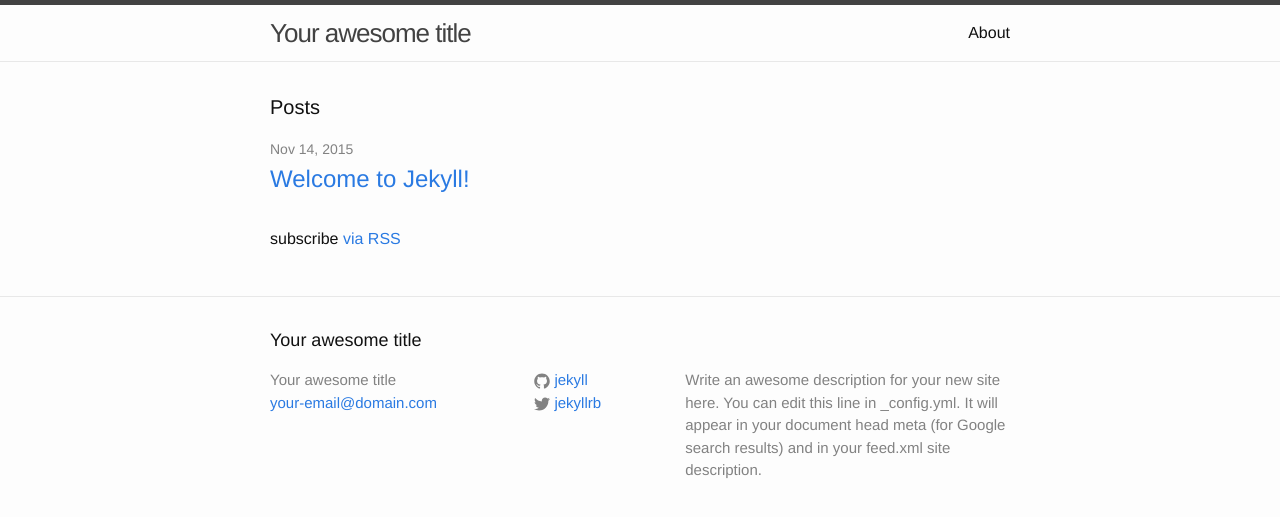
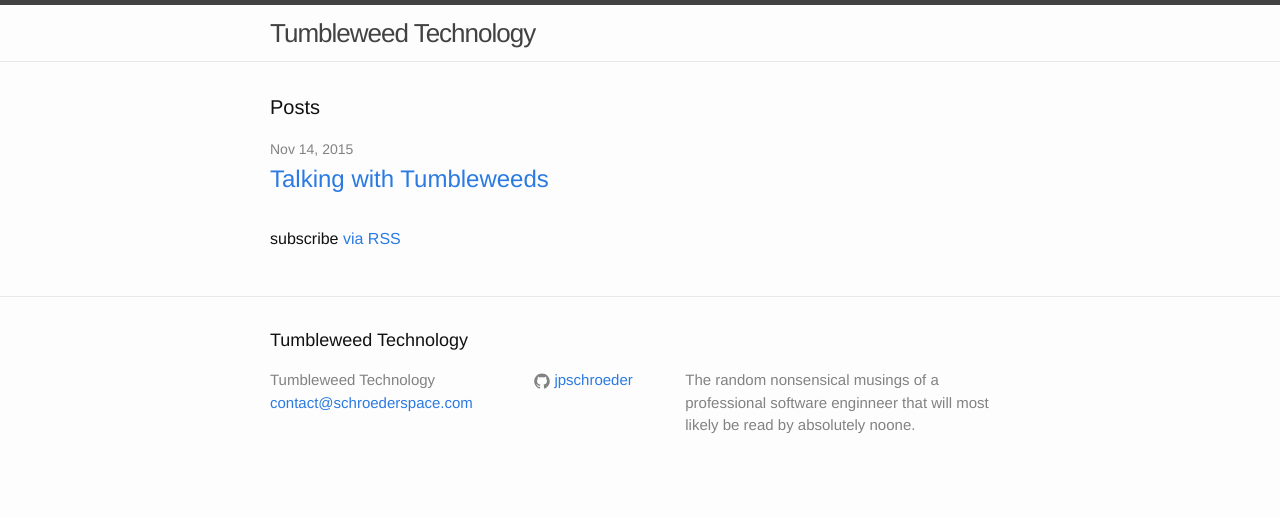
Before and after one commit to jpschroeder/jpschroeder.github.io, a Jekyll site: the page built from index.html, in a window 1280 px wide. Shown: the top 517 px of the page. Built offline with Jekyll 4.4.1, drawn with Linux system fonts in a browser that asks for light colours.

Commit message:
configure and add initial post

````diff
--- a/_config.yml
+++ b/_config.yml
@@ -6,16 +6,15 @@
 # 'jekyll serve'. If you change this file, please restart the server process.
 
 # Site settings
-title: Your awesome title
-email: your-email@domain.com
+title: Tumbleweed Technology
+email: contact@schroederspace.com
 description: > # this means to ignore newlines until "baseurl:"
-  Write an awesome description for your new site here. You can edit this
-  line in _config.yml. It will appear in your document head meta (for
-  Google search results) and in your feed.xml site description.
+  The random nonsensical musings of a professional software enginneer
+  that will most likely be read by absolutely noone.
 baseurl: "" # the subpath of your site, e.g. /blog
-url: "http://yourdomain.com" # the base hostname & protocol for your site
-twitter_username: jekyllrb
-github_username:  jekyll
+url: "http://blog.schroederspace.com" # the base hostname & protocol for your site
+#twitter_username: jekyllrb
+github_username:  jpschroeder
 
 # Build settings
 markdown: kramdown
--- /dev/null
+++ b/_posts/2015-11-14-talking-with-tumbleweeds.markdown
@@ -0,0 +1,27 @@
+---
+layout: post
+title:  "Talking with Tumbleweeds"
+date:   2015-11-14 15:11:17 -0500
+categories: blog
+---
+Hello World!
+
+This is the first post for my new experimental blog, Tumbleweed Technology.  I named it this way because I assume that absolutely no-one is going to actually read it.  I plan to post here about various techie things that I come across day to day.  It could be random technology that I think is cool; It could problems that I encounter; It could just be things that I don't want to forget.
+
+This blog is written in [markdown][markdown], using [sublime text][sublime], powered by [jekyll][jekyll], and running on top of [github pages][github_pages].  You can find the source [here][github_source].
+
+If you are actually reading this (and are not, in fact, a tumbleweed), feel free to contact me at the email below.
+
+Since this is my first post, I figured I would include a quick tip.  To enable spell checking in sublime only for markdown files, just open a markdown file, select ```Preferences -> Settings - More -> Syntax Specific - User``` and enter the following:
+
+{% highlight javascript %}
+{
+    "spell_check": true
+}
+{% endhighlight %}
+
+[markdown]: https://daringfireball.net/projects/markdown/
+[sublime]: http://www.sublimetext.com/
+[jekyll]: http://jekyllrb.com/
+[github_pages]: https://pages.github.com/
+[github_source]: https://github.com/jpschroeder/jpschroeder.github.io
````
Also changed, not shown: _posts/2015-11-14-welcome-to-jekyll.markdown (deleted, +0 -25 lines), about.md (deleted, +0 -15 lines).
